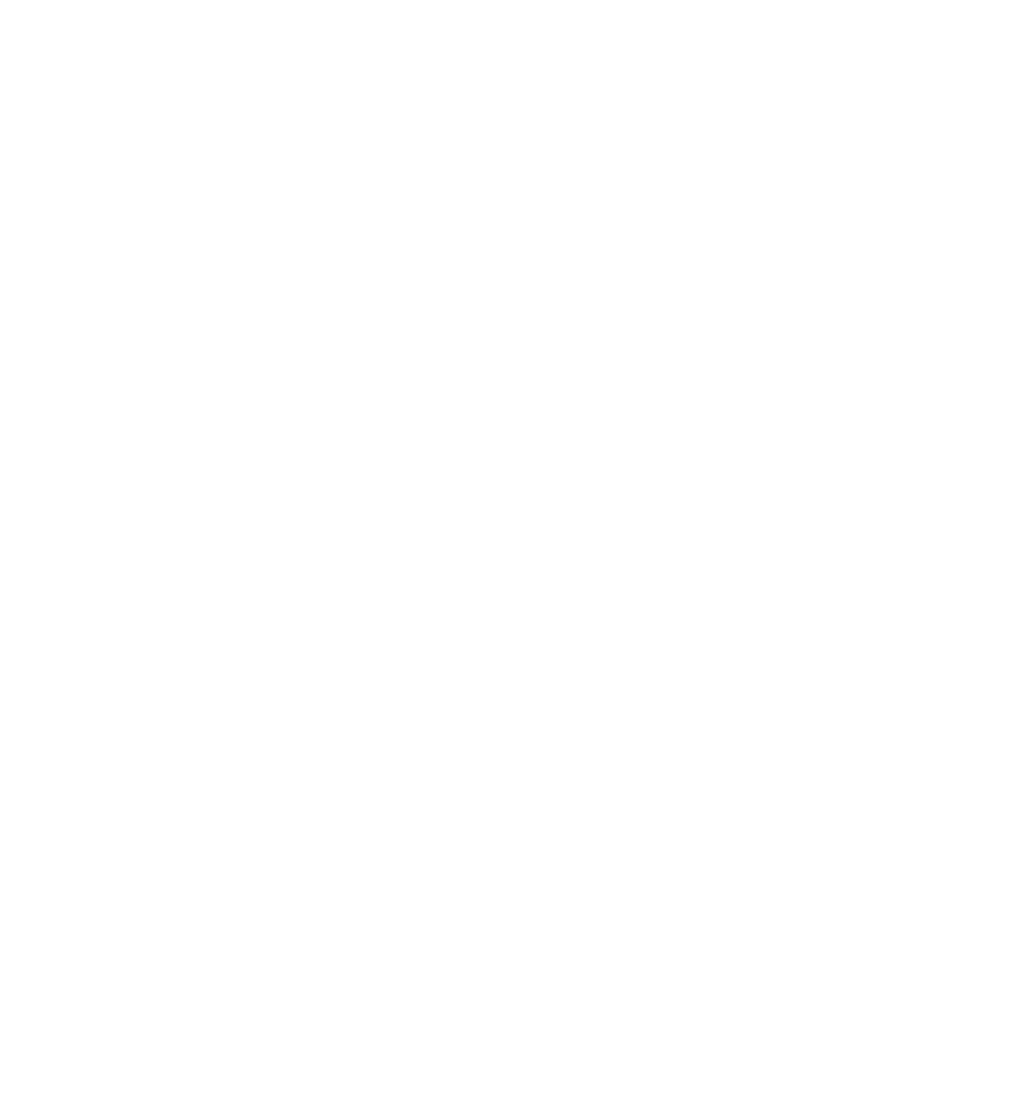
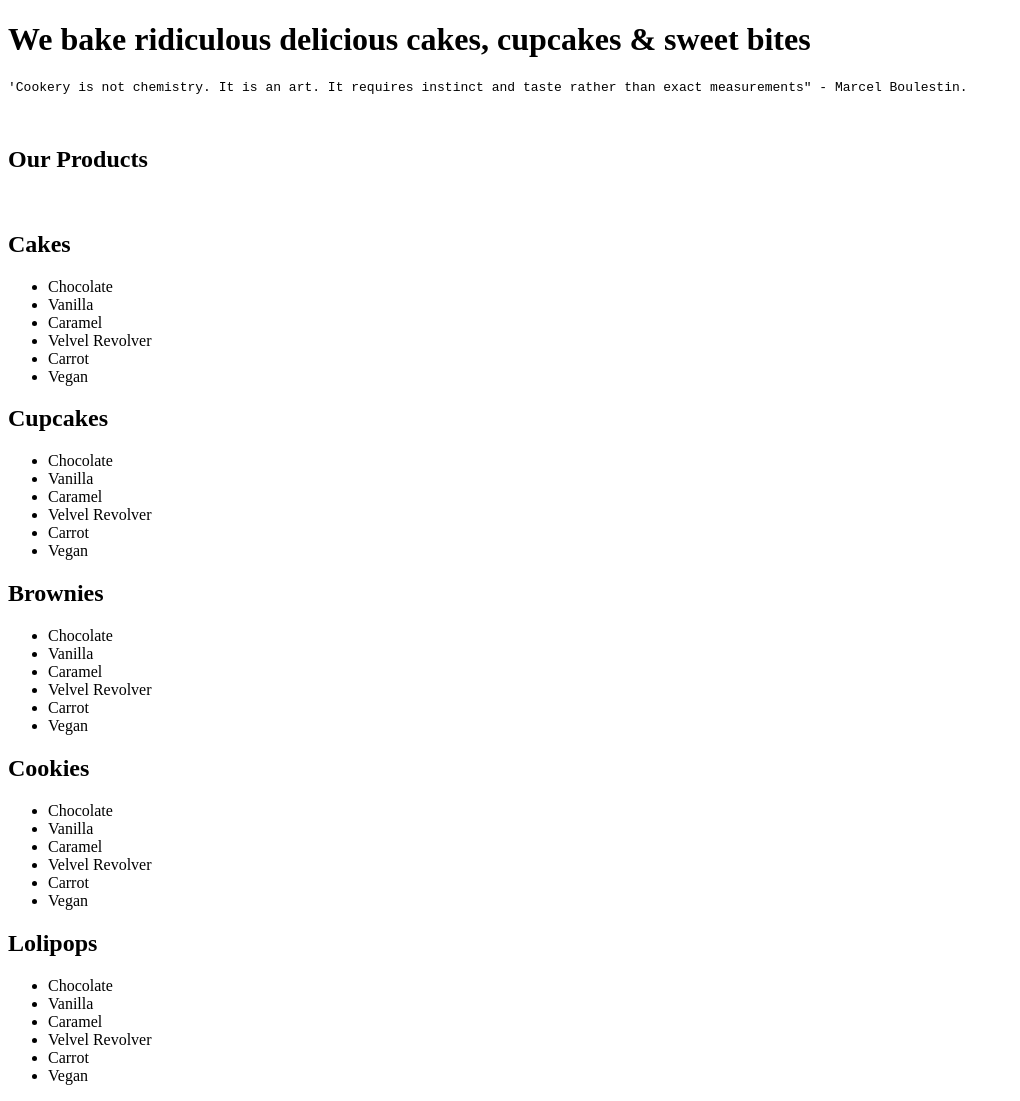
Before and after one commit to LittleVillaquiran1/LittleVillaquiran1.github.io, a plain HTML site: page laura.html in a window 1280 px wide. Shown: the whole page, without its empty margins (0-1020 px from the left). Before the commit the page ends 800 px from the top, so only its background shows below. Drawn offline with Linux system fonts and the light colour scheme.

Commit message:
Update laura.html

```diff
--- a/laura.html
+++ b/laura.html
@@ -1,6 +1,89 @@
 <!DOCTYPE html>
-<h2></h2>
+<html>
+<head>
+<title>Millanetti Bakery </title>
+<lang = 'en-us'>
+</head>
+
+<body>
+<p style = 'color:green'></p>
+<header>
+<h1>We bake ridiculous delicious cakes, cupcakes & sweet bites</h1>
 <p></p>
-<header>
+</header>
+<pre>
+'Cookery is not chemistry. It is an art. It requires instinct and taste rather than exact measurements" - Marcel Boulestin.
+</pre>
 
-</header>
+
+<br>
+<h2>Our Products</h2>
+<br>
+
+<main>
+<section>
+
+<article>
+<h2> Cakes </h2>
+<ul>
+  <li>Chocolate</li>
+  <li>Vanilla</li>
+  <li>Caramel</li>
+  <li>Velvel Revolver</li>
+  <li>Carrot</li>
+  <li>Vegan</li>
+</ul>
+</article>
+
+<article>
+<h2> Cupcakes </h2>
+<ul>
+  <li>Chocolate</li>
+  <li>Vanilla</li>
+  <li>Caramel</li>
+  <li>Velvel Revolver</li>
+  <li>Carrot</li>
+  <li>Vegan</li>
+</ul>
+</article>
+
+<article>
+<h2> Brownies </h2>
+<ul>
+  <li>Chocolate</li>
+  <li>Vanilla</li>
+  <li>Caramel</li>
+  <li>Velvel Revolver</li>
+  <li>Carrot</li>
+  <li>Vegan</li>
+</ul>
+</article>
+
+<article>
+<h2> Cookies </h2>
+<ul>
+  <li>Chocolate</li>
+  <li>Vanilla</li>
+  <li>Caramel</li>
+  <li>Velvel Revolver</li>
+  <li>Carrot</li>
+  <li>Vegan</li>
+</ul>
+</article>
+
+<article>
+<h2> Lolipops </h2>
+<ul>
+  <li>Chocolate</li>
+  <li>Vanilla</li>
+  <li>Caramel</li>
+  <li>Velvel Revolver</li>
+  <li>Carrot</li>
+  <li>Vegan</li>
+</ul>
+</article>
+
+</section>
+</main>
+</body>
+</html>
```
